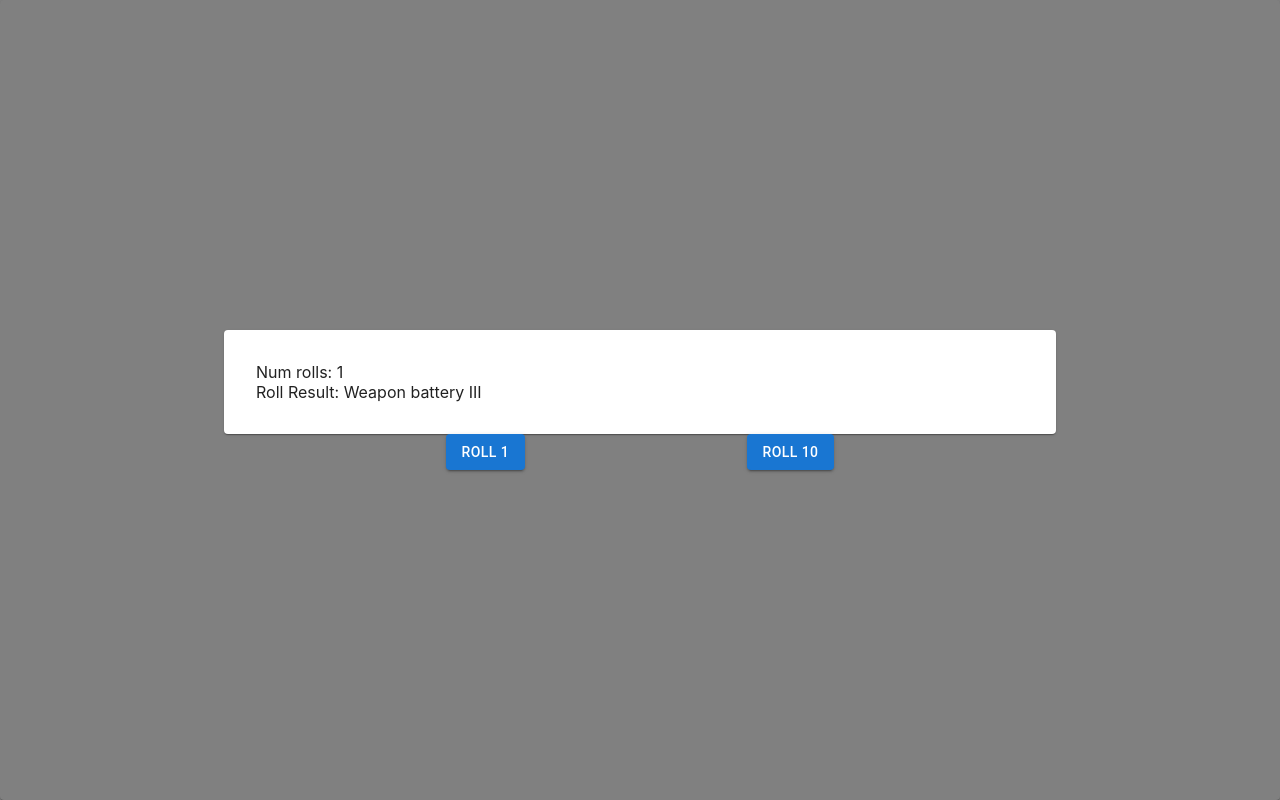
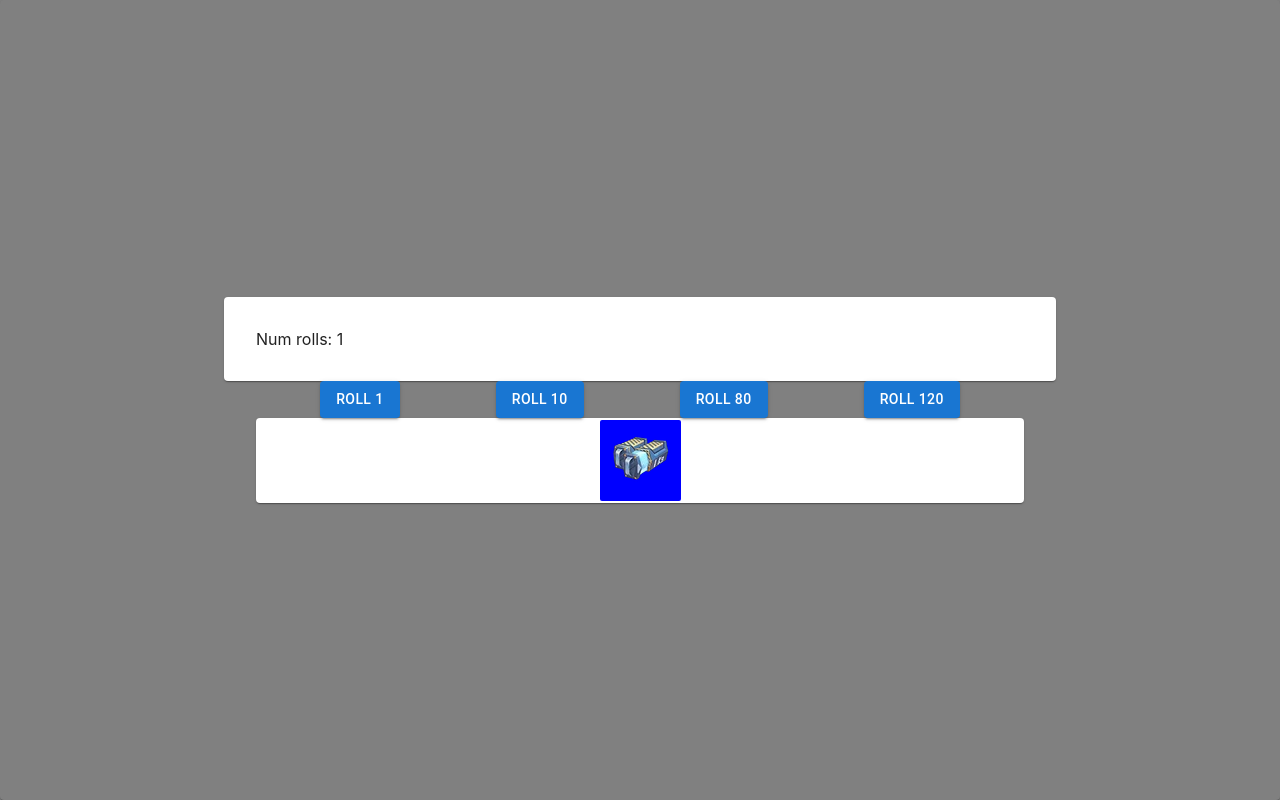
Before and after one commit to Moistbobo/tof-gacha-sim, a React (Create React App) app: page / in a window 1280 px wide. Both pictures are taken after a click on the button "ROLL 1". Built offline with nearby package versions, Linux system fonts and the light colour scheme.

Commit message:
insert bad commit message

```diff
--- a/src/assets/data/Banners.ts
+++ b/src/assets/data/Banners.ts
@@ -22,7 +22,7 @@ const StandardBanner: Banner = {
   name: 'Standard Banner',
   id: BANNER_ENUM.STANDARD,
   units: {
-    MISC: ['Weapon battery III'],
+    MISC: ['Weapon Battery III'],
     R: [
       'Combat Blade',
       'Frosted Spear',
--- a/src/assets/data/GachaItems.ts
+++ b/src/assets/data/GachaItems.ts
@@ -5,6 +5,7 @@ import {
   compositeBow,
   emBlade,
   frostedSpear,
+  gurenBlade,
   icewindArrow,
   moltenShieldV2,
   negatingCube,
@@ -39,7 +40,7 @@ const GachaItems: GachaItem[] = [
   {
     name: 'Guren Blade',
     simulacraName: 'Claudia',
-    weaponImage: '',
+    weaponImage: gurenBlade,
     rarity: 2,
   },
   {
--- a/src/assets/images.ts
+++ b/src/assets/images.ts
@@ -22,7 +22,7 @@ export const terminator = require('./images/Icon_Weapon_The_Terminator.webp');
 
 export const pummeler = require('./images/Icon_Weapon_Pummeler.webp');
 
-export const nightingaleFeather = require('./images/Icon_Weapon_Nightingale%27s_Feather.webp');
+export const nightingaleFeather = require('./images/Icon_Weapon_Nightingale_Feather.webp');
 
 export const thunderousHalberd = require('./images/Icon_Weapon_Thunderous_Halberd.webp');
 
@@ -35,3 +35,5 @@ export const emBlade = require('./images/Icon_Weapon_EM_Blade.webp');
 export const compositeBow = require('./images/Icon_Weapon_Composite_Bow.webp');
 
 export const weaponBatteryIII = require('./images/Icon_Item_Weapon_Battery_III.webp')
+
+export const gurenBlade = require('./images/Icon_Weapon_Guren_Blade.webp');
--- a/src/lib/utils.ts
+++ b/src/lib/utils.ts
@@ -21,7 +21,9 @@ export const getGachaItemFromRoll = (
   if (roll < 75) {
     // 50-50 for featured unit
     if (activeBanner.featuredUnits) {
-      if (getRandomRange(0, 1) === 0) {
+      const fifty = getRandomRange(0, 2);
+      console.log('f', fifty);
+      if (fifty === 0) {
         return activeBanner.featuredUnits.SSR[0];
       }
     }
--- /dev/null
+++ b/src/pages/Main/components/ResultRenderer/index.tsx
@@ -0,0 +1,48 @@
+import React from 'react';
+import {Card} from '@mui/material';
+import {getItemData, RARITY_ENUM} from '../../../../assets/data/GachaItems';
+
+type Props = {
+  rolls: string[];
+};
+
+const colorMap: any = {
+  [RARITY_ENUM.R]: 'blue',
+  [RARITY_ENUM.SR]: 'purple',
+  [RARITY_ENUM.SSR]: 'gold',
+};
+
+const ResultRenderer = ({rolls}: Props) => {
+  const rollData = React.useMemo(() => {
+    return rolls.map(x => getItemData(x));
+  }, [rolls]);
+
+  console.log(rollData);
+  return (
+    <Card
+      sx={{
+        display: 'flex',
+        flexDirection: 'row',
+        flex: 1,
+        flexWrap: 'wrap',
+        width: '60vw',
+        alignItems: 'center',
+        justifyContent: 'center',
+      }}>
+      {rollData.map(x => (
+        <img
+          alt={x?.name}
+          style={{
+            borderRadius: 2,
+            padding: 0.5,
+            backgroundColor: colorMap[x.rarity],
+            margin: 2,
+          }}
+          src={x?.weaponImage}
+        />
+      ))}
+    </Card>
+  );
+};
+
+export default ResultRenderer;
--- a/src/pages/Main/index.tsx
+++ b/src/pages/Main/index.tsx
@@ -2,6 +2,7 @@ import React from 'react';
 import {Box, Button, Card, Paper} from '@mui/material';
 import {Banner, BANNER_ENUM, Banners} from '../../assets/data/Banners';
 import {getGachaItemFromRoll, getRandomRange} from '../../lib/utils';
+import ResultRenderer from './components/ResultRenderer';
 
 const Main = () => {
   const [selectedBanner] = React.useState<BANNER_ENUM>(BANNER_ENUM.RED_LOTUS);
@@ -21,16 +22,13 @@ const Main = () => {
       const rollResult = new Array(numRolls).fill(0).map(() => {
         const roll = getRandomRange(0, 10000);
         if (pityCounter.current === 80) {
-          console.log('SSR Pity');
           pityCounter.current = 1;
           return 74;
         }
         if (pityCounter.current > 0 && pityCounter.current % 10 === 0) {
-          console.log('SR Pity');
           pityCounter.current += 1;
           return Math.min(174, roll);
         }
-        console.log(pityCounter.current);
 
         pityCounter.current += 1;
 
@@ -39,7 +37,6 @@ const Main = () => {
 
       setTotalRolls(prev => prev + numRolls);
 
-      console.log(rollResult);
       setGachaResult(
         rollResult.map(x => getGachaItemFromRoll(x, selectedBanner)),
       );
@@ -70,7 +67,6 @@ const Main = () => {
             width: '60vw',
           }}>
           <Box>{`Num rolls: ${totalRolls}`}</Box>
-          <Box>{`Roll Result: ${gachaResult.join(', ')}`}</Box>
         </Card>
         <Box
           sx={{
@@ -85,7 +81,17 @@ const Main = () => {
           <Button variant="contained" onClick={() => handleRollGacha(10)}>
             Roll 10
           </Button>
+
+          <Button variant="contained" onClick={() => handleRollGacha(80)}>
+            Roll 80
+          </Button>
+
+          <Button variant="contained" onClick={() => handleRollGacha(120)}>
+            Roll 120
+          </Button>
         </Box>
+
+        <ResultRenderer rolls={gachaResult} />
       </Box>
     </Paper>
   );
```
Also changed, not shown: src/assets/images/Icon_Weapon_Guren_Blade.webp (added), src/assets/images/Icon_Weapon_Nightingale_Feather.webp (renamed from src/assets/images/Icon_Weapon_Nightingale%27s_Feather.webp).
